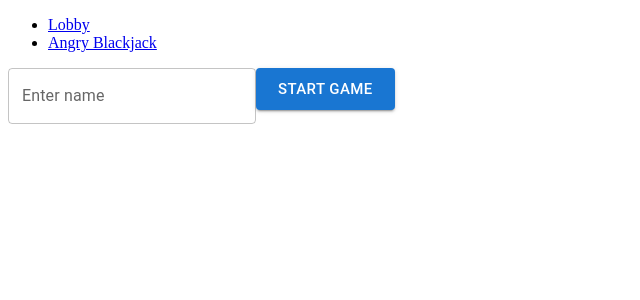
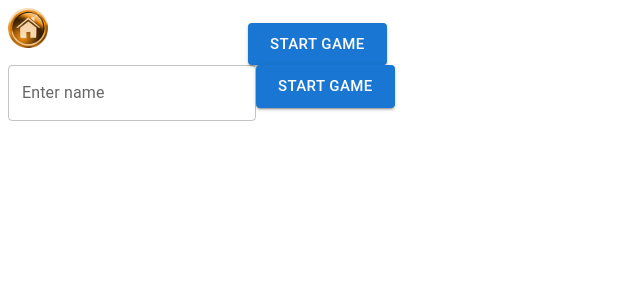
Before and after one commit to junedu416/react-nasty-dealer, a React (Create React App) app: page / in a window 1280 px wide. Shown: the top 300 px of the page, without its empty margins (0-640 px from the left). Built offline with nearby package versions, Linux system fonts and the light colour scheme.

Commit message:
Adds home button and Start Game button components. Basic styling.

```diff
--- a/src/App.js
+++ b/src/App.js
@@ -1,25 +1,24 @@
 import CardTest from "./components/CardTest";
 
-import Home from './components/Home';
-import BlackJackRule from './components/BlackJackRule';
-import {Link, Switch, Route} from 'react-router-dom';
-import Timer from './components/Timer'
-
+import Home from "./components/Home";
+import BlackJackRule from "./components/BlackJackRule";
+import { Link, Switch, Route } from "react-router-dom";
+import Timer from "./components/Timer";
+import { Lobby } from "./components/buttons/Lobby";
+import { StartGame } from "./components/buttons/StartGame";
 
 function App() {
-
   return (
     <>
       <nav>
-        <ul>
-          <li>
-            <Link to="/">Lobby</Link>
-          </li>
-          <li>
-            <Link to="/blackjack">Angry Blackjack</Link>
-          </li>
-        </ul>
+        <Link to="/">
+          <Lobby />
+        </Link>
+        <Link to="/blackjack" style={{textDecoration: 'none', marginLeft: '200px'}}>
+          <StartGame />
+        </Link>
       </nav>
+
       <Switch>
         <Route exact path="/">
           <Home />
@@ -33,7 +32,7 @@ function App() {
         </Route>
         {/* set this route temporarily to test Timer function */}
         <Route path="/timer">
-          <Timer/>
+          <Timer />
         </Route>
       </Switch>
     </>
--- /dev/null
+++ b/src/components/buttons/Lobby.js
@@ -0,0 +1,13 @@
+// import Button from "@mui/material/Button";
+// import React from 'react';
+import Home from "../../images/Home.png";
+
+const Lobby = () => {
+  return (
+    <>
+      <img src={Home} style={{ width: "40px", height: "40px" }} />
+    </>
+  );
+};
+
+export { Lobby };
--- /dev/null
+++ b/src/components/buttons/StartGame.js
@@ -0,0 +1,11 @@
+import Button from "@mui/material/Button";
+
+const StartGame = () => {
+  return (
+    <Button variant="contained" size="large" color="primary">
+      Start Game
+    </Button>
+  );
+};
+
+export { StartGame };
```
Also changed, not shown: src/images/Home.png (added).
